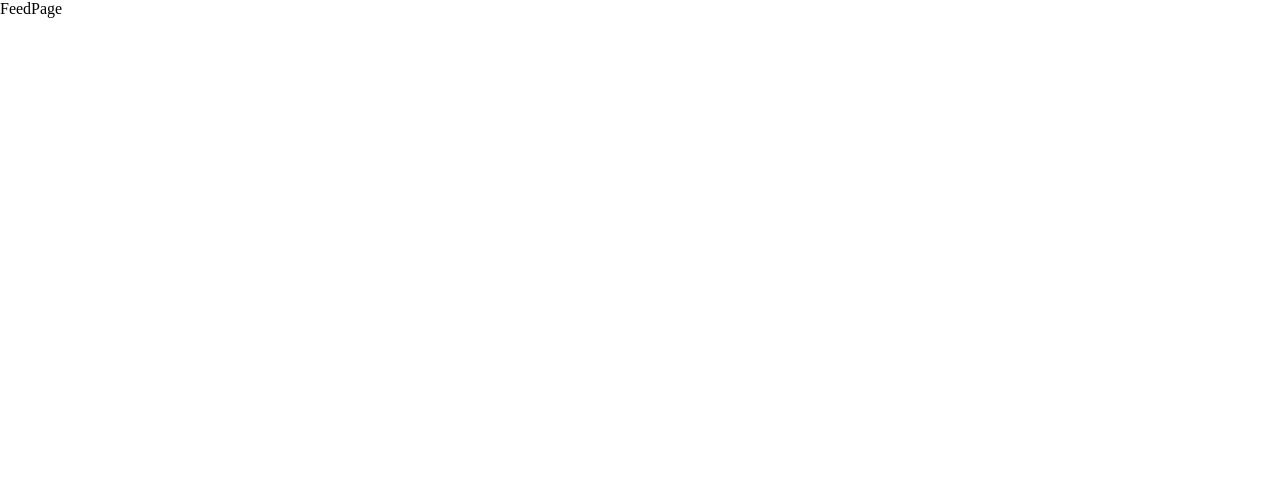
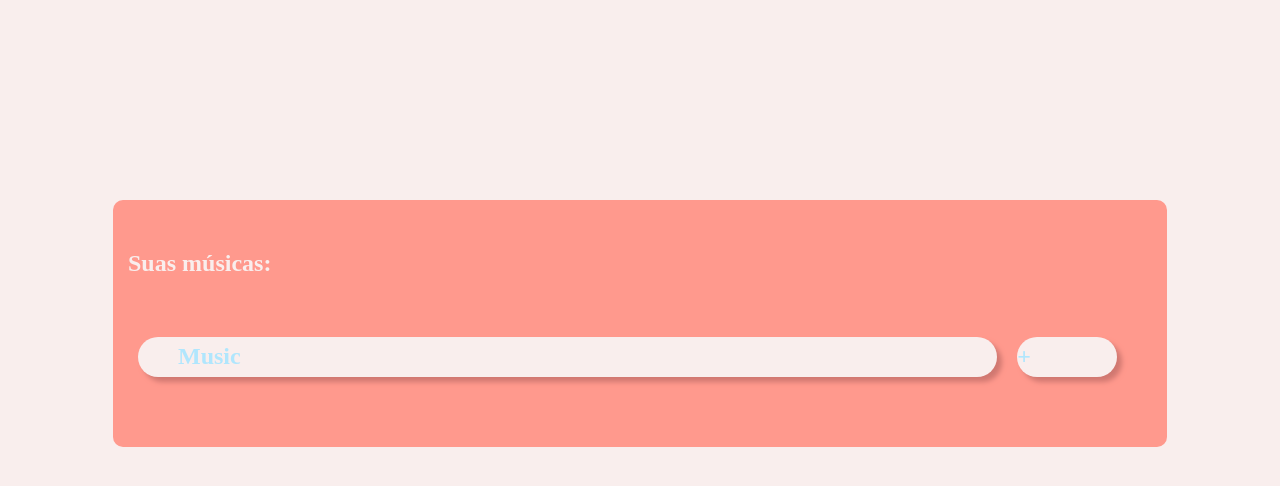
Before and after one commit to tainah12/Soundlab-Front, a React (Create React App) app in the folder soundlab/: page / in a window 1280 px wide. Shown: the top 486 px of the page. Built offline with nearby package versions, Linux system fonts and the light colour scheme; sample sign-in values are in the browser's storage; the HTML template or start-up script is replaced by a standard one.

Commit message:
css feed

```diff
--- a/soundlab/src/constants/colors.js
+++ b/soundlab/src/constants/colors.js
@@ -2,3 +2,4 @@ export const primaryColor = "#FF998D"
 export const secondaryColor = "#00AAA9"
 export const tertiaryColor = "#B0E6FD"
 export const neutralColor = "#F9EEED"
+export const primaryColorShadow = "#D17871"
--- a/soundlab/src/pages/FeedPage/FeedPage.js
+++ b/soundlab/src/pages/FeedPage/FeedPage.js
@@ -1,13 +1,26 @@
 import React from "react"
 import useProtectedPage from "../../hooks/useProtectedPage"
+import { Container, Box, Itens, Title, MusicsBox, Buttons } from "./styled"
 
 const FeedPage = () => {
     useProtectedPage()
 
     return (
-        <div>
-            FeedPage
-        </div>
+        <Container>
+            <Box>
+                <Title>
+                    Suas músicas:
+                </Title>
+                <MusicsBox>
+                    <Itens>
+                        Music
+                    </Itens>
+                    <Buttons>
+                        +
+                    </Buttons>
+                </MusicsBox>
+            </Box>
+        </Container>
     )
 }
 
--- a/soundlab/src/pages/FeedPage/styled.js
+++ b/soundlab/src/pages/FeedPage/styled.js
@@ -0,0 +1,79 @@
+import styled from "styled-components"
+import { neutralColor, primaryColor, primaryColorShadow,secondaryColor, tertiaryColor } from "../../constants/colors"
+
+export const Container = styled.div`
+    background-color: ${neutralColor};
+    min-height:100vh;
+    height: 100%;
+    display: flex;
+    justify-content: center;
+    /* align-items: center;    */
+`
+
+export const Box = styled.div`
+    background-color: ${primaryColor};
+    height: 80%;
+    width: 80%;
+    padding: 30px 15px;
+    border-radius: 10px;
+    display: flex;
+    margin-top: 200px;
+    margin-bottom: 80px;
+    display: flex;
+    flex-direction: column;
+    justify-content: space-between;
+`
+
+export const Itens = styled.div`
+    background-color: ${neutralColor};
+    color: ${tertiaryColor};
+    &:hover {
+    background: ${tertiaryColor};
+    color: ${neutralColor};
+    }
+    height: 40px;
+    min-width: 80%;
+    border-radius: 80px;
+    display: flex;
+    margin: 10px;
+    padding-left: 40px;
+    display: flex;
+    align-items: center;
+    box-shadow: 5px 5px 5px ${primaryColorShadow};
+`
+
+export const Buttons = styled.div`
+    background-color: ${neutralColor};
+    color: ${tertiaryColor};
+
+    &:hover {
+    background: ${tertiaryColor};
+    color: ${neutralColor};
+    }
+    height: 40px;
+    width: 100px;
+    border-radius: 100px;
+    display: flex;
+    margin: 10px;
+    display: flex;
+    align-items: center;
+    flex-direction: row;
+
+    box-shadow: 5px 5px 5px ${primaryColorShadow};
+`
+
+export const Title = styled.h2`
+    font-family: 'Comfortaa', cursive;
+    margin-bottom: 30px;
+    color: ${neutralColor};
+    display: flex;
+    align-items: center;
+`
+
+
+export const MusicsBox = styled.h2`
+    margin-bottom: 30px;
+    color: ${neutralColor};
+    display: flex;
+    align-items: center;
+`
```
Also changed, not shown: soundlab/src/hooks/useRequest.js (+17 -16 lines).
